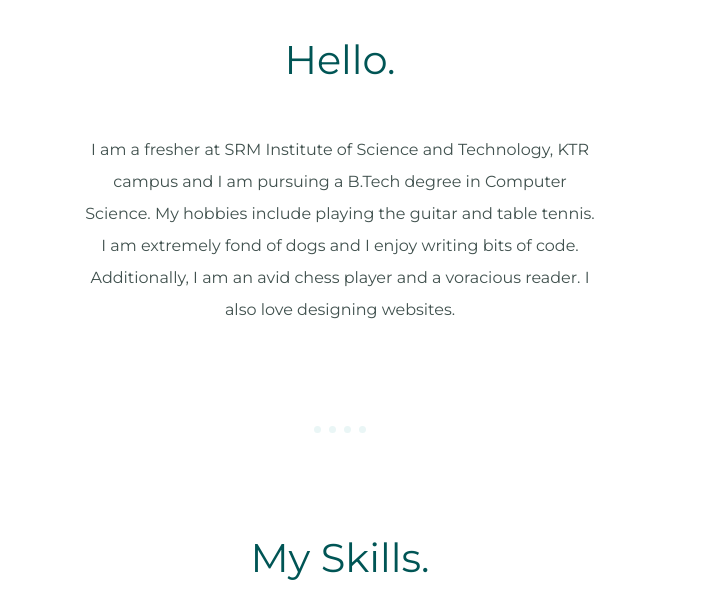
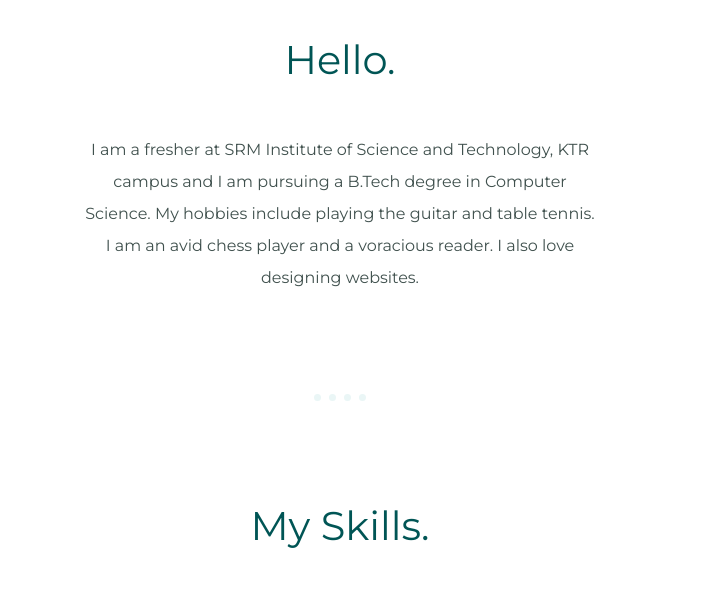
Before and after one commit to YohanV1/starter-portfolio-page, a plain HTML site: page index.html in a window 1280 px wide. Shown: the part 1061-1663 px from the top of the page, without its empty margins (300-1022 px from the left). Drawn offline with Linux system fonts and the light colour scheme.

Commit message:
Update index.html

```diff
--- a/index.html
+++ b/index.html
@@ -30,8 +30,7 @@
       <img src="images/Me and Frik.png" alt="yohan-picture" width=200 height=200>
       <h2>Hello.</h2>
       <p class="p">I am a fresher at SRM Institute of Science and Technology, KTR campus and I am pursuing a B.Tech degree in Computer Science.
-        My hobbies include playing the guitar and table tennis. I am extremely fond of dogs and I enjoy writing bits of code.
-        Additionally, I am an avid chess player and a voracious reader.
+        My hobbies include playing the guitar and table tennis. I am an avid chess player and a voracious reader.
         I also love designing websites.</p>
     </div>
     <hr>
```
